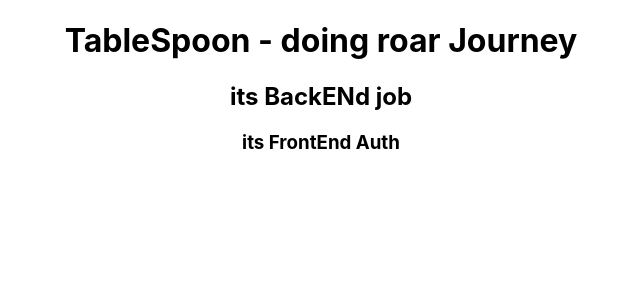
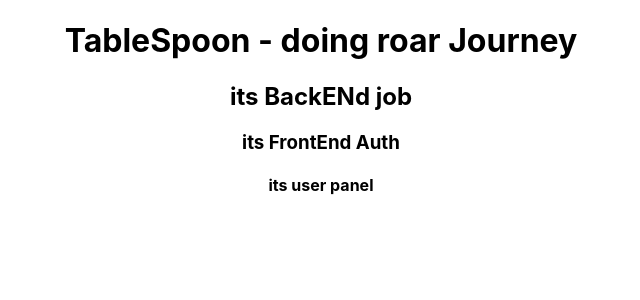
Before and after one commit to MorsalinKausar043/tablespoon-team26-client, a React (Create React App) app: page / in a window 1280 px wide. Shown: the top 300 px of the page, without its empty margins (319-959 px from the left). Built offline with nearby package versions, Linux system fonts and the light colour scheme.

Commit message:
from panel

```diff
--- a/src/App.js
+++ b/src/App.js
@@ -9,6 +9,8 @@ function App() {
       <h2>its BackENd job</h2>
 
       <h3>its FrontEnd Auth</h3>
+
+      <h4>its user panel</h4>
     </div>
   );
 }
```
